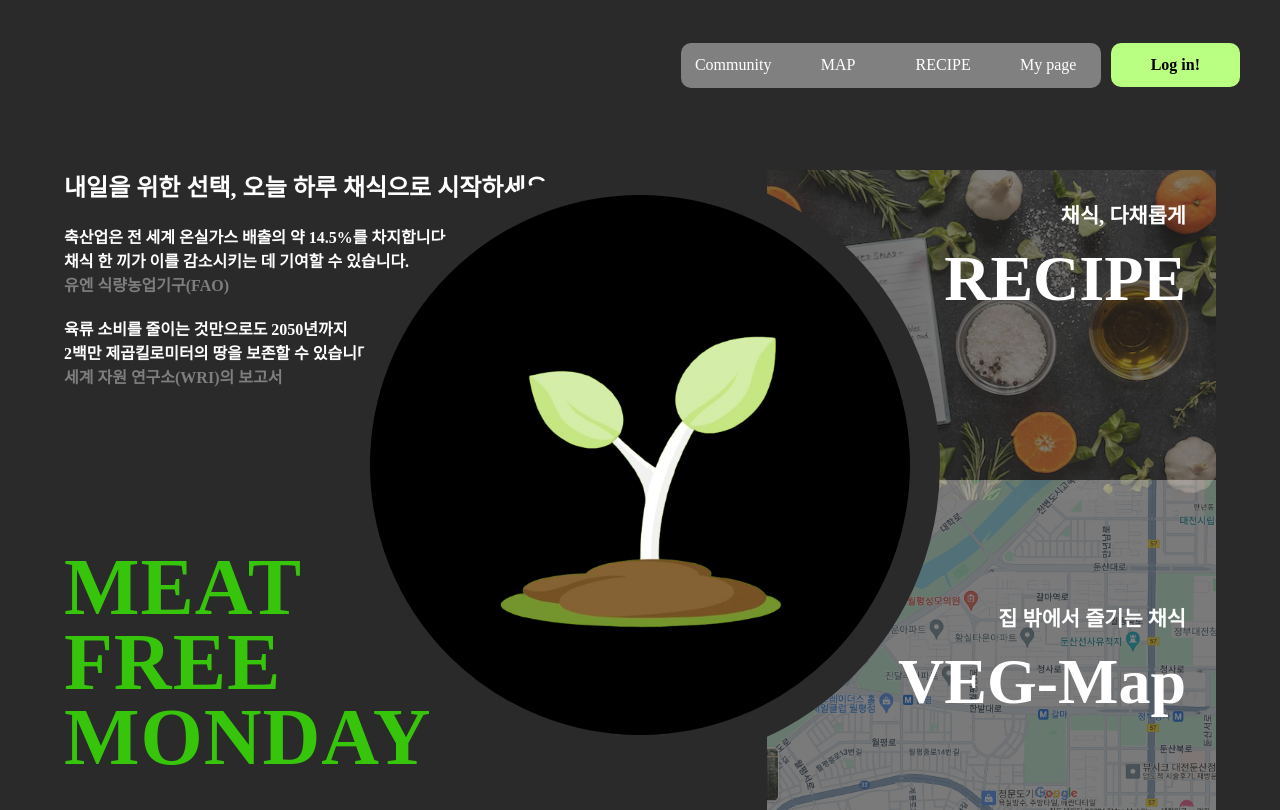
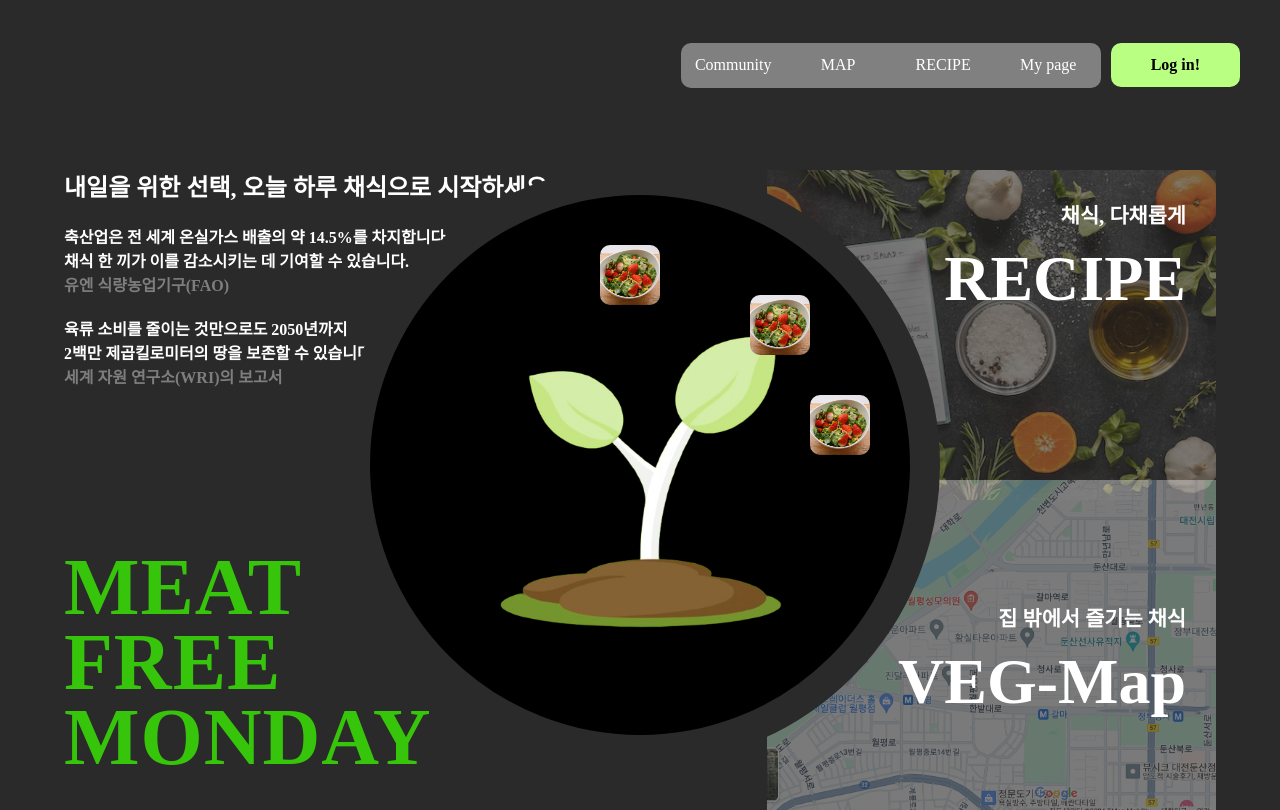
Before and after one commit to sanghee01/begin_vegan, a React (Vite) app: page / in a window 1280 px wide. Built offline with nearby package versions, Linux system fonts and the light colour scheme; the HTML template or start-up script is replaced by a standard one.

Commit message:
feat: 메인 모달

```diff
--- /dev/null
+++ b/src/assets/record-list.json
@@ -0,0 +1,24 @@
+{
+  "content": {
+    "content": [
+      {
+        "id": 1,
+        "img": "/images/record-img.jpg",
+        "title": "Honey lime combo",
+        "content": "1여름 간식으로 제격, 복숭아 (1개) 라임(반개) 베리류 조금"
+      },
+      {
+        "id": 2,
+        "img": "/images/record-img.jpg",
+        "title": "Honey lime combo",
+        "content": "2여름 간식으로 제격, 복숭아 (1개) 라임(반개) 베리류 조금"
+      },
+      {
+        "id": 3,
+        "img": "/images/record-img.jpg",
+        "title": "Honey lime combo",
+        "content": "3여름 간식으로 제격, 복숭아 (1개) 라임(반개) 베리류 조금"
+      }
+    ]
+  }
+}
--- a/src/pages/Main/Main.tsx
+++ b/src/pages/Main/Main.tsx
@@ -1,6 +1,36 @@
 import styled from "styled-components";
+// import { useRecoilState } from "recoil";
+// import { recordState } from "../../state/recordState";
+import recordData from "../../assets/record-list.json";
+import { useEffect, useState } from "react";
+import { IoClose } from "react-icons/io5";
+
+interface RecordType {
+  id: number;
+  img: string;
+  title: string;
+  content: string;
+}
 
 const Main = () => {
+  // const [records, setRecords] = useRecoilState(recordState);
+  const [records, setRecords] = useState<RecordType[]>([]);
+  const [isOpenModal, setIsOpenModal] = useState(false);
+  const [modalId, setModalId] = useState<number>(1);
+
+  useEffect(() => {
+    setRecords(recordData.content.content);
+  }, [records]);
+
+  const handleOpenModal = (record: RecordType) => {
+    setModalId(record.id - 1);
+    setIsOpenModal(true);
+  };
+
+  const handleCloseModal = () => {
+    setIsOpenModal(false);
+  };
+
   return (
     <Container>
       <Sections>
@@ -43,9 +73,32 @@ const Main = () => {
       </Sections>
       <TreeBox>
         <TreeImg src="/images/tree.png" alt="tree" />
-        {/* <RecordImg src="/images/record-img.jpg" alt="recordImg" />
-        <RecordImg src="/images/record-img.jpg" alt="recordImg" />
-        <RecordImg src="/images/record-img.jpg" alt="recordImg" /> */}
+        {records.length > 0 && (
+          <>
+            {records.map((record) => (
+              <RecordImg
+                onClick={() => handleOpenModal(record)}
+                key={record.id}
+                src={record.img}
+                alt="recordImg"
+              />
+            ))}
+          </>
+        )}
+        {isOpenModal && (
+          <ModalBox>
+            <header>
+              <IoClose onClick={handleCloseModal} />
+            </header>
+            <main>
+              <img src={records[modalId].img} alt="record-img" />
+              <div>
+                <h3>{records[modalId].title}</h3>
+                <span>{records[modalId].content}</span>
+              </div>
+            </main>
+          </ModalBox>
+        )}
       </TreeBox>
     </Container>
   );
@@ -157,36 +210,74 @@ const TreeImg = styled.img`
 const RecordImg = styled.img`
   position: absolute;
   object-fit: cover;
-  width: 100px;
-  height: 100px;
-  border-radius: 50%;
-  border: 3px solid #762e2e;
+  width: 60px;
+  height: 60px;
+  border-radius: 10px;
 
   &:nth-child(2) {
-    top: 90px;
+    top: 50px;
     right: 250px;
   }
   &:nth-child(3) {
-    top: 30px;
+    top: 100px;
     right: 100px;
   }
   &:nth-child(4) {
-    top: 150px;
-    right: 80px;
+    top: 200px;
+    right: 40px;
+  }
+  &:nth-child(5) {
+    top: 200px;
+    right: 330px;
+  }
+  &:nth-child(6) {
+    top: 240px;
+    right: 440px;
+  }
+  &:nth-child(7) {
+    top: 120px;
+    right: 400px;
+  }
+  &:nth-child(8) {
+    top: 190px;
+    right: 170px;
+  }
+`;
+
+const ModalBox = styled.div`
+  position: fixed;
+  padding: 20px;
+  width: 350px;
+  height: 450px;
+  background-color: white;
+  border-radius: 10px;
+  right: 200px;
+  & header {
+    display: flex;
+    justify-content: right;
   }
 
-  @media screen and (max-width: 1000px) {
-    &:nth-child(2) {
-      top: 90px;
-      right: 250px;
-    }
-    &:nth-child(3) {
-      top: 30px;
-      right: 60px;
-    }
-    &:nth-child(4) {
-      top: 150px;
-      right: 80px;
+  & main {
+    padding: 10px;
+  }
+
+  & div {
+    display: flex;
+    flex-direction: column;
+    gap: 20px;
+
+    & span {
+      font-size: 0.9rem;
+      color: #7f7f7f;
     }
   }
+
+  & img {
+    border-radius: 5px;
+    margin-bottom: 20px;
+  }
+
+  & svg {
+    font-size: 30px;
+  }
 `;
--- /dev/null
+++ b/src/state/recordState.ts
@@ -0,0 +1,6 @@
+import { atom } from "recoil";
+
+export const recordState = atom<number | null>({
+  key: "recordState",
+  default: null,
+});
```
